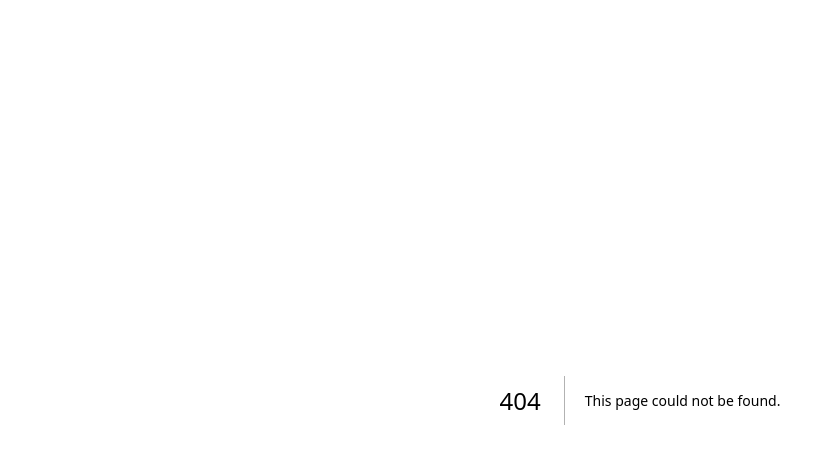
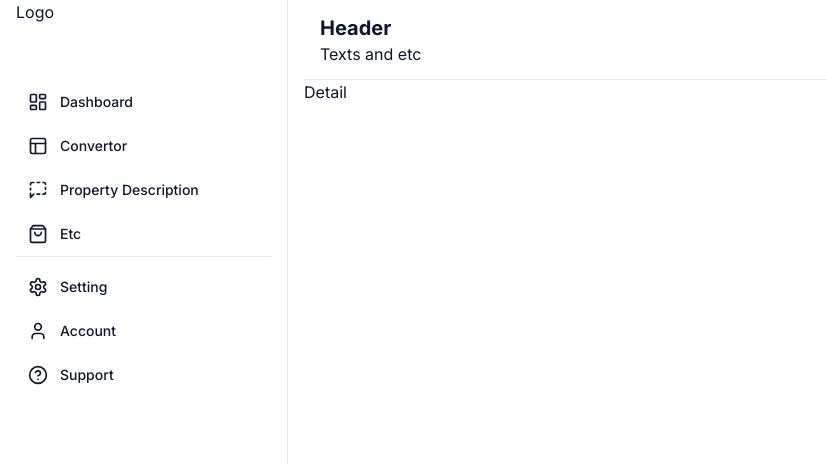
Before and after one commit to zaibutcooler/kensa, a Next.js app: page /property-description/1 in a window 1280 px wide. Before the commit this address had no page. Shown: the top 464 px of the page, without its empty margins (0-826 px from the left). Built offline with nearby package versions, Linux system fonts and the light colour scheme.

Commit message:
start implementing property description

```diff
--- /dev/null
+++ b/app/(main)/property-description/[propertyID]/page.tsx
@@ -0,0 +1,3 @@
+export default function PropertyDescriptionDetailPage() {
+  return <main>Detail</main>
+}
--- /dev/null
+++ b/app/(main)/property-description/page.tsx
@@ -0,0 +1,3 @@
+export default function PropertyDescriptionPage() {
+  return <main>Property Description</main>
+}
--- /dev/null
+++ b/components/main/property-description/PropertyForm.tsx
@@ -0,0 +1,5 @@
+const PropertyForm = () => {
+  return <div>PropertyForm</div>
+}
+
+export default PropertyForm
--- a/components/nav/constant.ts
+++ b/components/nav/constant.ts
@@ -3,6 +3,7 @@ import {
   Layout,
   LayoutDashboard,
   Mail,
+  MessageSquareDashed,
   Settings,
   ShoppingBag,
   User,
@@ -11,7 +12,11 @@ import {
 export const sidebarLinks = [
   { label: "Dashboard", icon: LayoutDashboard, route: "" },
   { label: "Convertor", icon: Layout, route: "" },
-  { label: "Email", icon: Mail, route: "" },
+  {
+    label: "Property Description",
+    icon: MessageSquareDashed,
+    route: "/property-description",
+  },
   { label: "Etc", icon: ShoppingBag, route: "" },
 ]
 
```
Also changed, not shown: app/api/property-description/route.ts (added).
